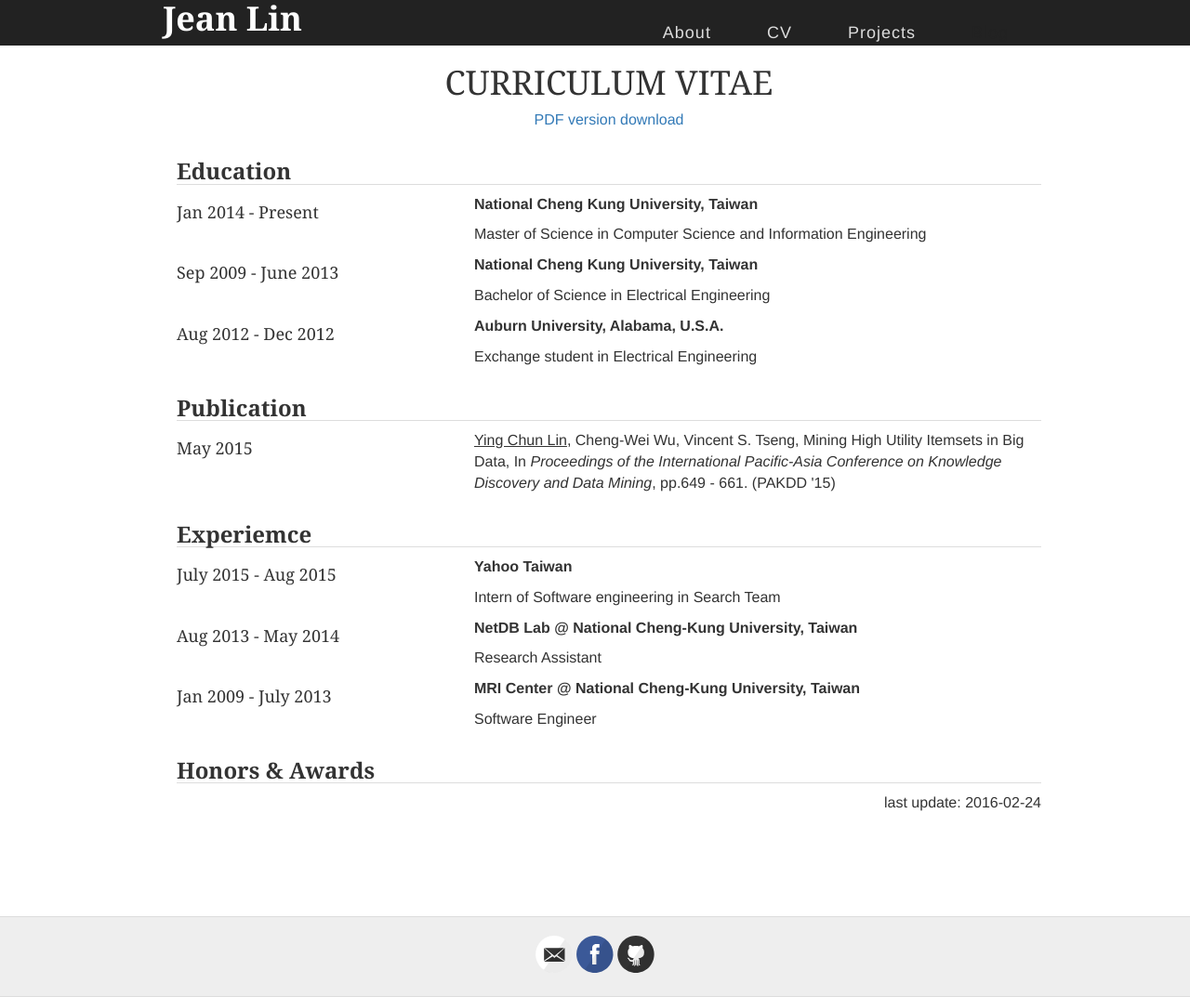
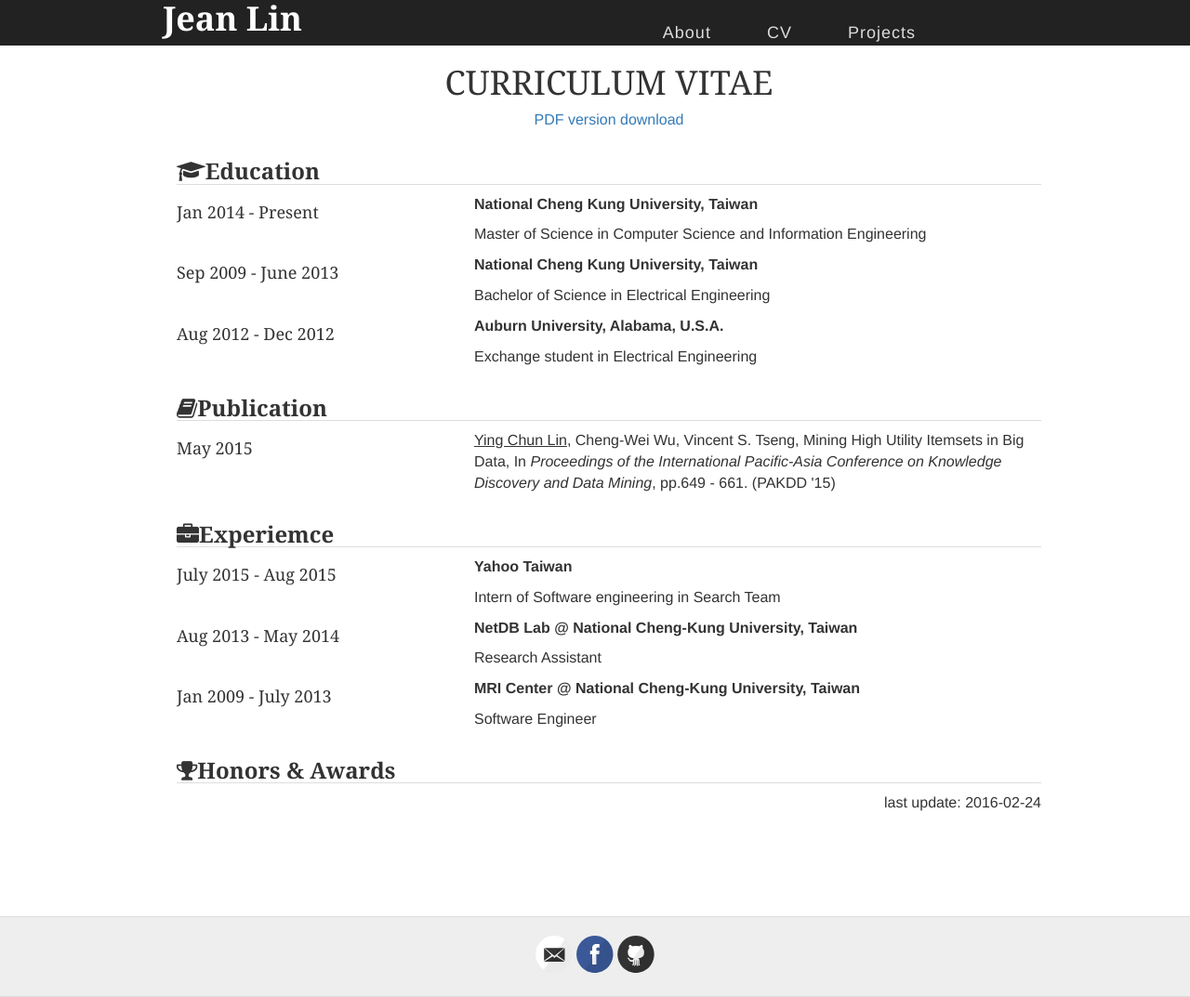
Before and after one commit to ycjeanlin/ycjeanlin_page, a Jekyll site: the page built from cv.md, in a window 1280 px wide. Shown: the whole page at 93% size. Built offline with Jekyll 4.4.1, drawn with Linux system fonts in a browser that asks for light colours; nearby versions of some CDN libraries.

Commit message:
new icon font for cv

```diff
--- a/cv.md
+++ b/cv.md
@@ -12,7 +12,7 @@ permalink: /cv/
 
 <section class="education">
     <div class="container">
-        <h3 class="categories">Education</h3>
+        <h3 class="categories"><span class="fa fa-graduation-cap"></span>Education</h3>
         <div class="row">
             <h4 class="col-sm-4">Jan 2014 - Present</h4>
             <div class="col-sm-8">
@@ -39,7 +39,7 @@ permalink: /cv/
 
 <section class="publication">
     <div class="container">
-        <h3 class="categories">Publication</h3>
+        <h3 class="categories"><span class="fa fa-book"></span>Publication</h3>
         <div class="row">
             <h4 class="col-sm-4">May 2015</h4>
             <div class="col-sm-8">
@@ -51,7 +51,7 @@ permalink: /cv/
 
 <section class="work">
     <div class="container">
-        <h3 class="categories">Experiemce</h3>
+        <h3 class="categories"><span class="fa fa-briefcase"></span>Experiemce</h3>
         <div class="row">
             <h4 class="col-sm-4">July 2015 - Aug 2015</h4>
             <div class="col-sm-8">
@@ -78,8 +78,7 @@ permalink: /cv/
 
 <section class="honor">
     <div class="container">
-        <h3 class="categories">Honors & Awards</h3>
-
+        <h3 class="categories"><span class="fa fa-trophy"></span>Honors & Awards</h3>
     </div>
 </section>
 
```
